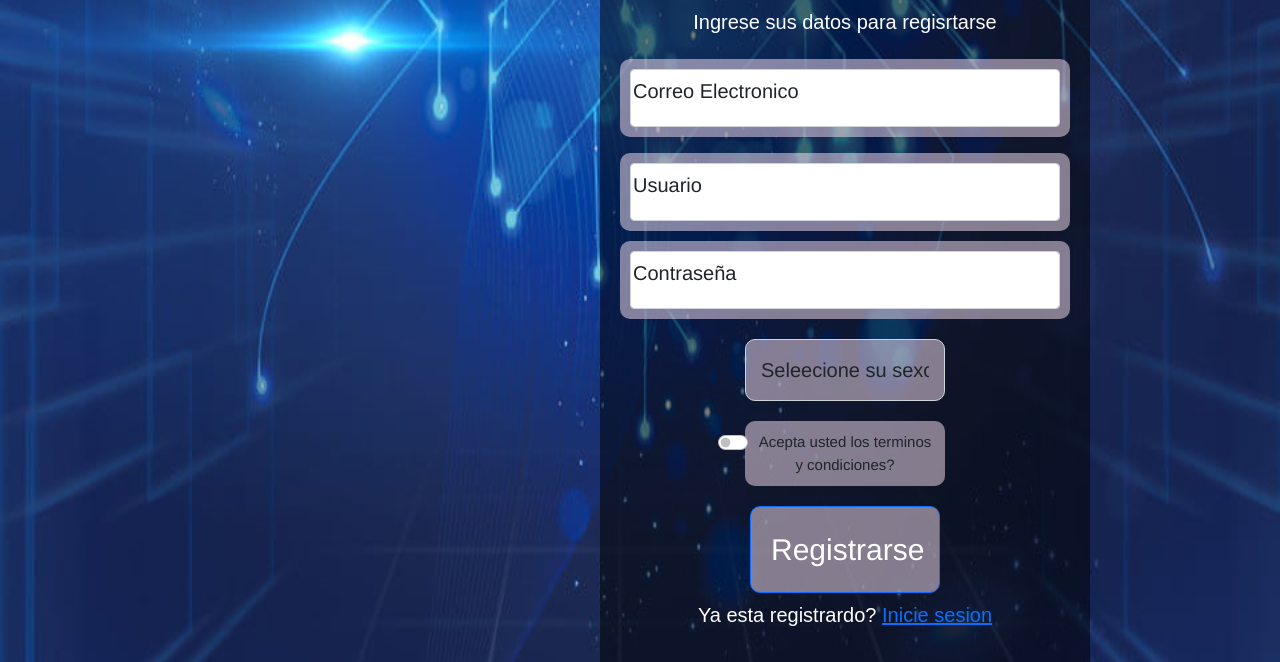
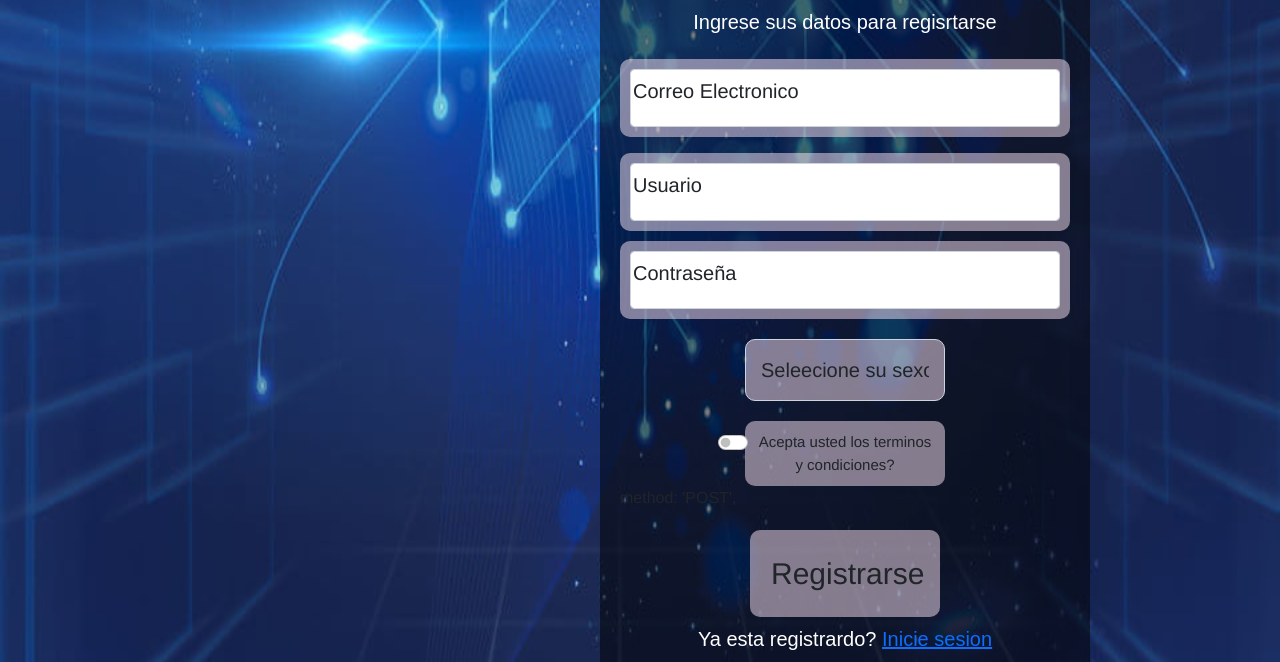
Before and after one commit to Paolajose/ejercicioFormulrio, a plain HTML site: page registro/index.html in a window 1280 px wide. Shown: the part 136-798 px from the top of the page. Drawn offline with nearby package versions, Linux system fonts and the light colour scheme; some packages are replaced by stand-ins of ours; a script that the page names is missing.

Commit message:
solucionando errores

```diff
--- a/registro/funcionalidad.js
+++ b/registro/funcionalidad.js
@@ -5,9 +5,10 @@ let usuario=document.getElementById("username");
 let contraseña=document.getElementById("contraseña");
 
 
+
 formulario.addEventListener('submit', (event) => {
     event.preventDefault()
-    const formData = new FormData(event.currentTarget)
+    const formData = new FormData(event.currentTarget);
 
     data={
     correo: formData.get("correo"),
@@ -28,9 +29,9 @@ formulario.addEventListener('submit', (event) => {
 
        swal.fire({
         title:"Bienvenido",
-        text: "Sus datos han sido guardados coreectamente",
+        text: "Sus datos han sido guardados correctamente",
         icon: "success",
-        footer: '<span class="rojo"> Esta informacion es confidencial</span>',
+        footer: '<span class="rojo"> Esta informacion es confidencial</span>'
 
     })
   })
--- a/registro/index.html
+++ b/registro/index.html
@@ -11,12 +11,12 @@
 
 <body>
 
-    <div id="container" class="container">
+    <div id="container" class="container" >
 
         <h2> Bienvenido</h2>
         <h3>Ingrese sus datos para regisrtarse</h3>
 
-        <form id="formulario">
+        <form id="formulario" action="../acceso/login.html">
 
         <div class="form-floating mb-3">
             <input type="email" class="form-control" id="correo"  name="correo"placeholder="name@example.com">
@@ -48,14 +48,16 @@
 
             </div>
 
-          <a class="" href="../acceso/login.html"></a>
-          <input type="submit" class="btn btn-primary" value="Registrarse">
+      method: 'POST',
+      <button type="submit" class="btn tbn-primary" >Registrarse</button>
           </form>
 
           <h3>Ya esta registrardo? <a href="../acceso/login.html">Inicie sesion</a>
 
 
     </div>
+    <script src="https://cdn.jsdelivr.net/npm/sweetalert2@10"></script>
+    <script src="./funcionalidad.js"></script>
 
 </body>
 </html>
```
